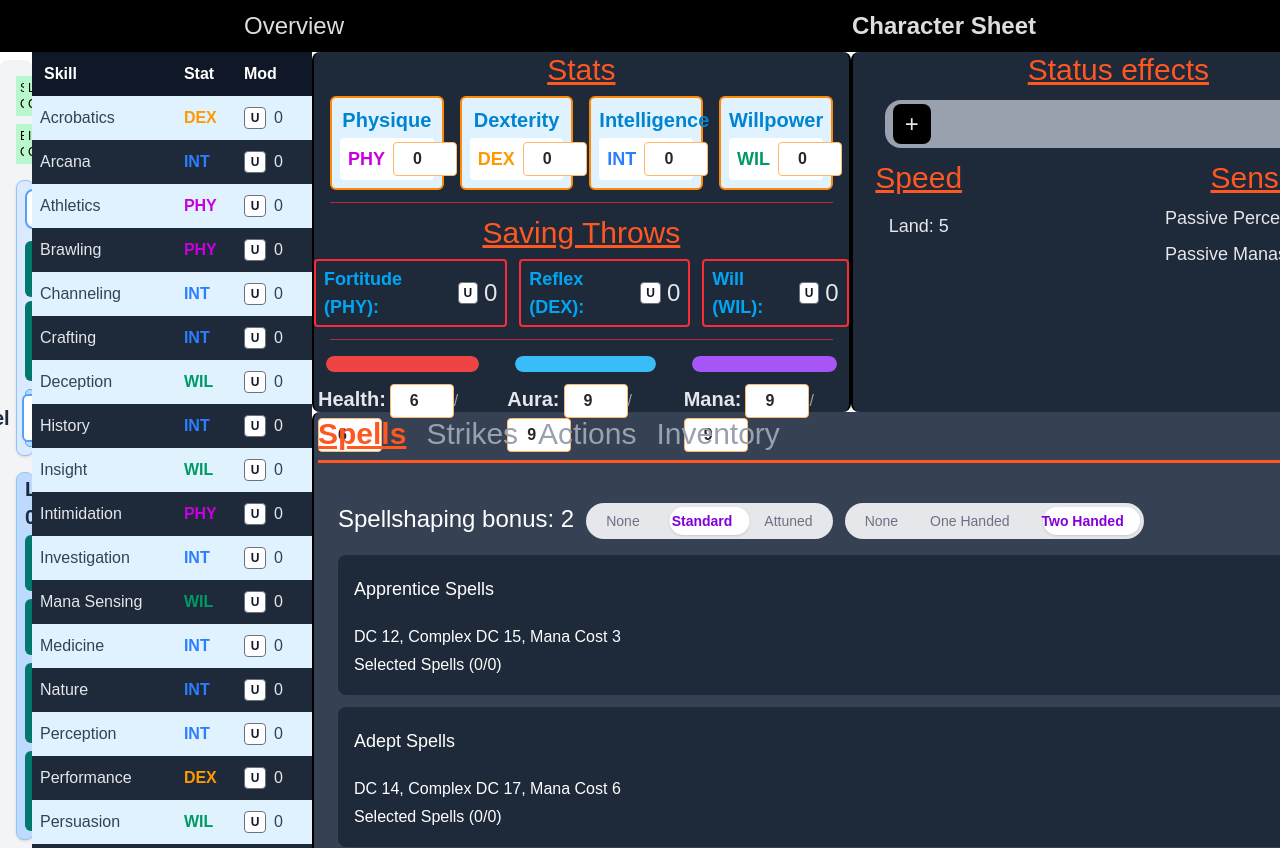
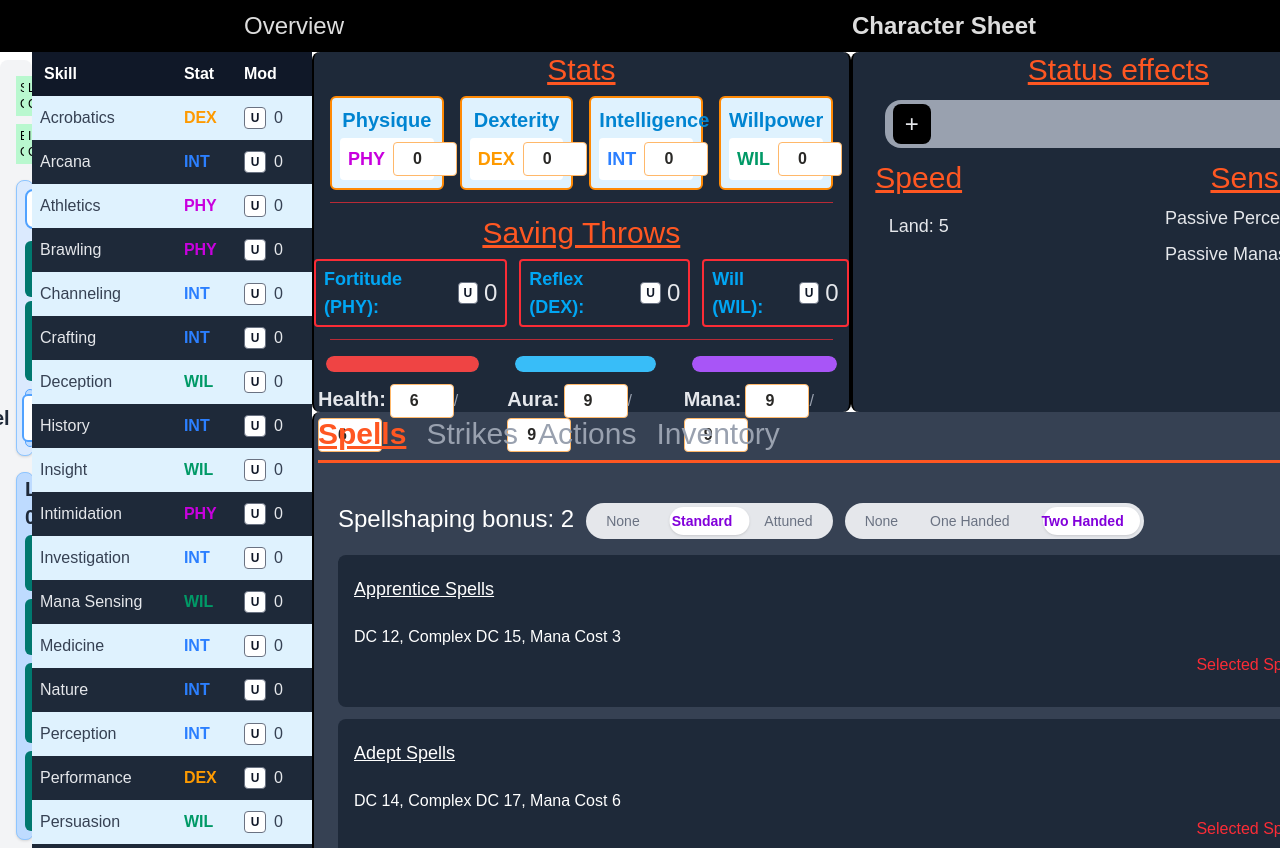
Before and after one commit to Acasez/kastorixv2, a React (Vite) app: page /kastorixv2/characterSheet in a window 1280 px wide. Shown: the top 848 px of the page. Built offline with nearby package versions, Linux system fonts and the light colour scheme.

Commit message:
Display selected spells

```diff
--- a/src/components/CharacterSheet/ActionSection/SpellRankSection.tsx
+++ b/src/components/CharacterSheet/ActionSection/SpellRankSection.tsx
@@ -1,8 +1,11 @@
+import { getActionIcons } from "../../../utils/actionUtils";
+
 interface SpellRankSectionProps {
   rankName: string;
   baseDC: number;
   manaCost: number;
   onAddSpell: (rankName: string) => void;
+  selectedSpells: { name: string; actions: string }[];
 }
 
 export default function SpellRankSection({
@@ -10,11 +13,12 @@ export default function SpellRankSection({
   baseDC,
   manaCost,
   onAddSpell,
+  selectedSpells,
 }: SpellRankSectionProps) {
   return (
     <div className="bg-gray-800 p-4 rounded-lg">
       <div className="flex justify-between items-center mb-4">
-        <span className="text-lg">{rankName} Spells</span>
+        <span className="text-lg underline">{rankName} Spells</span>
         <button
           type="button"
           className="bg-gray-600 text-white px-3 py-1 rounded"
@@ -26,7 +30,30 @@ export default function SpellRankSection({
       <p>
         DC {baseDC}, Complex DC {baseDC + 3}, Mana Cost {manaCost}
       </p>
-      <p>Selected Spells (0/0)</p>
+      <p className="text-red-500 text-right">
+        Selected Spells ({selectedSpells.length}/0)
+      </p>
+      <div className="flex flex-wrap gap-2 mt-3">
+        {selectedSpells.map((spell) => (
+          <div
+            key={spell.name}
+            className="flex items-center gap-1 border border-gray-400 rounded px-2 py-1"
+          >
+            <span>{spell.name}</span>
+            {getActionIcons(spell.actions).map((icon, index) => (
+              <img
+                key={`${spell.name}-action-${index}`}
+                src={icon}
+                alt=""
+                aria-hidden="true"
+                className="w-5 h-5 object-contain"
+              />
+            ))}
+            <span className="bg-green-500 px-1 text-black">T</span>
+            <span>(+2)</span>
+          </div>
+        ))}
+      </div>
     </div>
   );
 }
--- a/src/components/CharacterSheet/ActionSection/SpellsSection.tsx
+++ b/src/components/CharacterSheet/ActionSection/SpellsSection.tsx
@@ -6,6 +6,7 @@ import { SPELL_RANKS } from "../../../constants/SpellRanks";
 import SpellRankSection from "./SpellRankSection";
 import ModalWrapper from "../../ModalViews/ModalWrapper";
 import type { ModalRequest } from "../../ModalViews/modalTypes";
+import spells from "../../../JSON/spells.json";
 
 export default function SpellsSection() {
   const { character, updateCharacter } = useCharacter();
@@ -84,6 +85,11 @@ export default function SpellsSection() {
             rankName={rank.name}
             baseDC={rank.DC}
             manaCost={rank.manaCost}
+            selectedSpells={spells.filter(
+              (spell) =>
+                spell.rank.endsWith(` ${rank.name}`) &&
+                character.knownSpells.includes(spell.name),
+            )}
             onAddSpell={openSpellModal}
           />
         ))}
```
